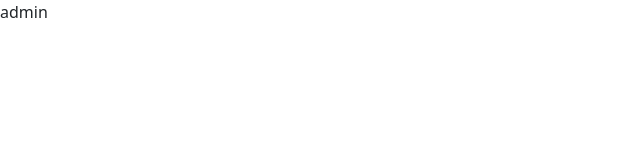
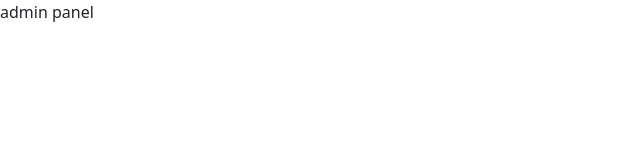
Before and after one commit to sulochanbarakoti/e-commerce, a React (Create React App) app in the folder frontend/: page /admin/dashboard in a window 1280 px wide. Shown: the top 160 px of the page, without its empty margins (0-640 px from the left). Built offline with nearby package versions, Linux system fonts and the light colour scheme.

Commit message:
some changes

```diff
--- a/frontend/src/Pages/Admin/AdminDashboard.js
+++ b/frontend/src/Pages/Admin/AdminDashboard.js
@@ -1,7 +1,7 @@
 import React from "react";
 
 const AdminDashboard = () => {
-  return <div>admin</div>;
+  return <div>admin panel</div>;
 };
 
 export default AdminDashboard;
```
